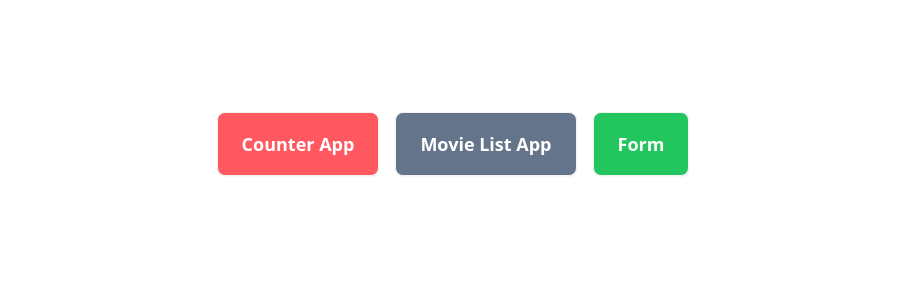
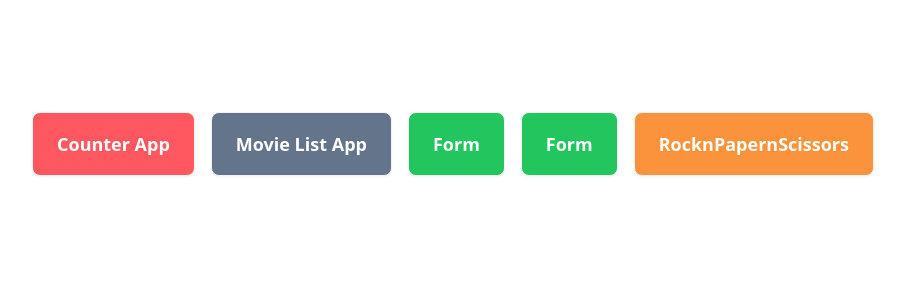
Before and after one commit to oneilh/Cybite-FrontEnd-Aug-2024-Cohort--Mini_Projects-, a React (Vite) app: page / in a window 1280 px wide. Shown: the top 300 px of the page, without its empty margins (187-1092 px from the left). Built offline with nearby package versions, Linux system fonts and the light colour scheme.

Commit message:
added rock paper scissors game

```diff
--- a/src/App/Home.jsx
+++ b/src/App/Home.jsx
@@ -18,6 +18,16 @@ const Home = () => {
           Form
         </button>
       </Link>
+      <Link to="form">
+        <button className="btn btn-md lg:btn-lg bg-green-500 text-white px-4 text-center">
+          Form
+        </button>
+      </Link>
+      <a href="https://mini-projects-lime.vercel.app/">
+        <button className="btn btn-md lg:btn-lg bg-orange-400 text-white px-4 text-center">
+          RocknPapernScissors
+        </button>
+      </a>
     </div>
   );
 };
```
